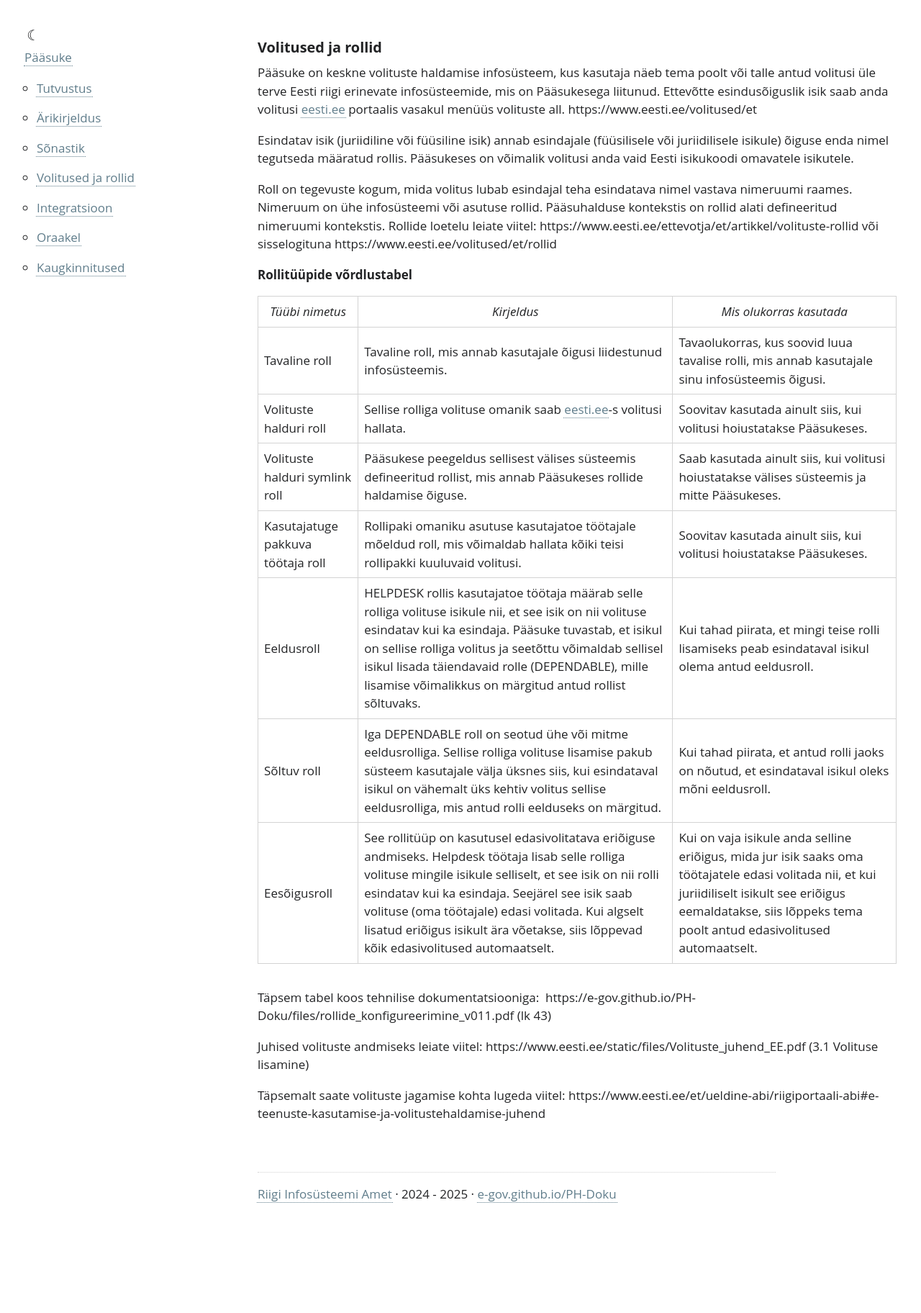
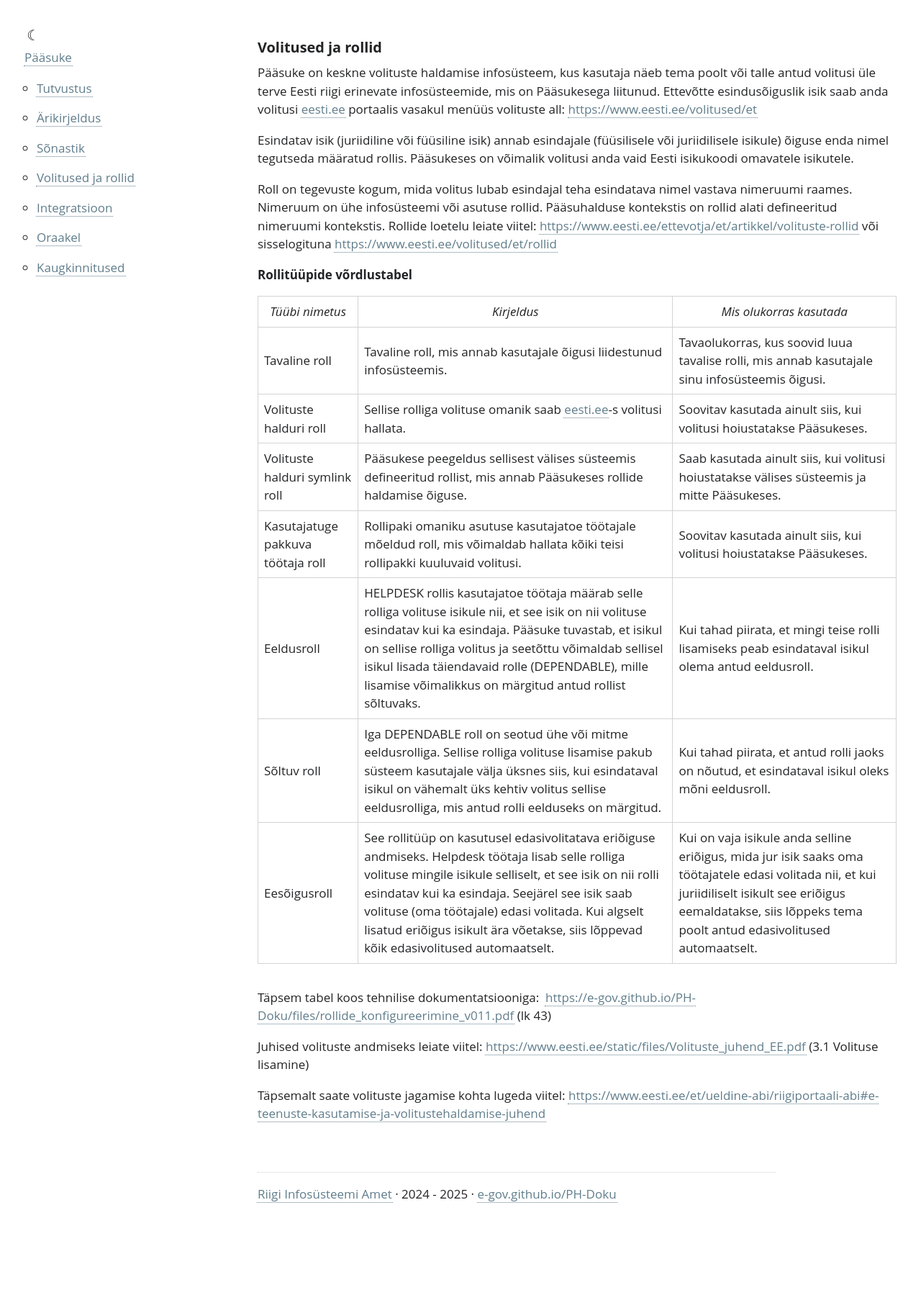
Before and after one commit to e-gov/PH-Doku, a Jekyll site: the page built from Volitused.md, in a window 1280 px wide. Shown: the whole page at 72% size. Built offline with Jekyll 4.4.1, drawn with Linux system fonts in a browser that asks for light colours; our own code applies the rules of GitHub Pages for plain Markdown files; part of the change alters nothing that is shown.

```diff
--- a/Volitused.md
+++ b/Volitused.md
@@ -1,9 +1,9 @@
 ## Volitused ja rollid
-Pääsuke on keskne volituste haldamise infosüsteem, kus kasutaja näeb tema poolt või talle antud volitusi üle terve Eesti riigi erinevate infosüsteemide, mis on Pääsukesega liitunud. Ettevõtte esindusõiguslik isik saab anda volitusi [eesti.ee](https://www.eesti.ee/) portaalis vasakul menüüs volituste all. https://www.eesti.ee/volitused/et
+Pääsuke on keskne volituste haldamise infosüsteem, kus kasutaja näeb tema poolt või talle antud volitusi üle terve Eesti riigi erinevate infosüsteemide, mis on Pääsukesega liitunud. Ettevõtte esindusõiguslik isik saab anda volitusi [eesti.ee](https://www.eesti.ee/) portaalis vasakul menüüs volituste all: [https://www.eesti.ee/volitused/et](https://www.eesti.ee/volitused/et)
 
 Esindatav isik (juriidiline või füüsiline isik) annab esindajale (füüsilisele või juriidilisele isikule) õiguse enda nimel tegutseda määratud rollis. Pääsukeses on võimalik volitusi anda vaid Eesti isikukoodi omavatele isikutele.
 
-Roll on tegevuste kogum, mida volitus lubab esindajal teha esindatava nimel vastava nimeruumi raames. Nimeruum on ühe infosüsteemi või asutuse rollid. Pääsuhalduse kontekstis on rollid alati defineeritud nimeruumi kontekstis. Rollide loetelu leiate viitel: https://www.eesti.ee/ettevotja/et/artikkel/volituste-rollid või sisselogituna https://www.eesti.ee/volitused/et/rollid
+Roll on tegevuste kogum, mida volitus lubab esindajal teha esindatava nimel vastava nimeruumi raames. Nimeruum on ühe infosüsteemi või asutuse rollid. Pääsuhalduse kontekstis on rollid alati defineeritud nimeruumi kontekstis. Rollide loetelu leiate viitel: [https://www.eesti.ee/ettevotja/et/artikkel/volituste-rollid](https://www.eesti.ee/ettevotja/et/artikkel/volituste-rollid) või sisselogituna [https://www.eesti.ee/volitused/et/rollid](https://www.eesti.ee/volitused/et/rollid)
 
 **Rollitüüpide võrdlustabel**
 
@@ -17,8 +17,8 @@ Roll on tegevuste kogum, mida volitus lubab esindajal teha esindatava nimel vast
 | Sõltuv roll  | Iga DEPENDABLE roll on seotud ühe või mitme eeldusrolliga. Sellise rolliga volituse lisamise pakub süsteem kasutajale välja üksnes siis, kui esindataval isikul on vähemalt üks kehtiv volitus sellise eeldusrolliga, mis antud rolli eelduseks on märgitud.  | Kui tahad piirata, et antud rolli jaoks on nõutud, et esindataval isikul oleks mõni eeldusroll.
 | Eesõigusroll | See rollitüüp on kasutusel edasivolitatava eriõiguse andmiseks. Helpdesk töötaja lisab selle rolliga volituse mingile isikule selliselt, et see isik on nii rolli esindatav kui ka esindaja. Seejärel see isik saab volituse (oma töötajale) edasi volitada. Kui algselt lisatud eriõigus isikult ära võetakse, siis lõppevad kõik edasivolitused automaatselt. | Kui on vaja isikule anda selline eriõigus, mida jur isik saaks oma töötajatele edasi volitada nii, et kui juriidiliselt isikult see eriõigus eemaldatakse, siis lõppeks tema poolt antud edasivolitused automaatselt.
 
-Täpsem tabel koos tehnilise dokumentatsiooniga:  https://e-gov.github.io/PH-Doku/files/rollide_konfigureerimine_v011.pdf (lk 43)
+Täpsem tabel koos tehnilise dokumentatsiooniga:  [https://e-gov.github.io/PH-Doku/files/rollide_konfigureerimine_v011.pdf](https://e-gov.github.io/PH-Doku/files/rollide_konfigureerimine_v011.pdf) (lk 43)
 
-Juhised volituste andmiseks leiate viitel: https://www.eesti.ee/static/files/Volituste_juhend_EE.pdf (3.1 Volituse lisamine)
+Juhised volituste andmiseks leiate viitel: [https://www.eesti.ee/static/files/Volituste_juhend_EE.pdf](https://www.eesti.ee/static/files/Volituste_juhend_EE.pdf) (3.1 Volituse lisamine)
 
-Täpsemalt saate volituste jagamise kohta lugeda viitel: https://www.eesti.ee/et/ueldine-abi/riigiportaali-abi#e-teenuste-kasutamise-ja-volitustehaldamise-juhend
+Täpsemalt saate volituste jagamise kohta lugeda viitel: [https://www.eesti.ee/et/ueldine-abi/riigiportaali-abi#e-teenuste-kasutamise-ja-volitustehaldamise-juhend](https://www.eesti.ee/et/ueldine-abi/riigiportaali-abi#e-teenuste-kasutamise-ja-volitustehaldamise-juhend)
```
